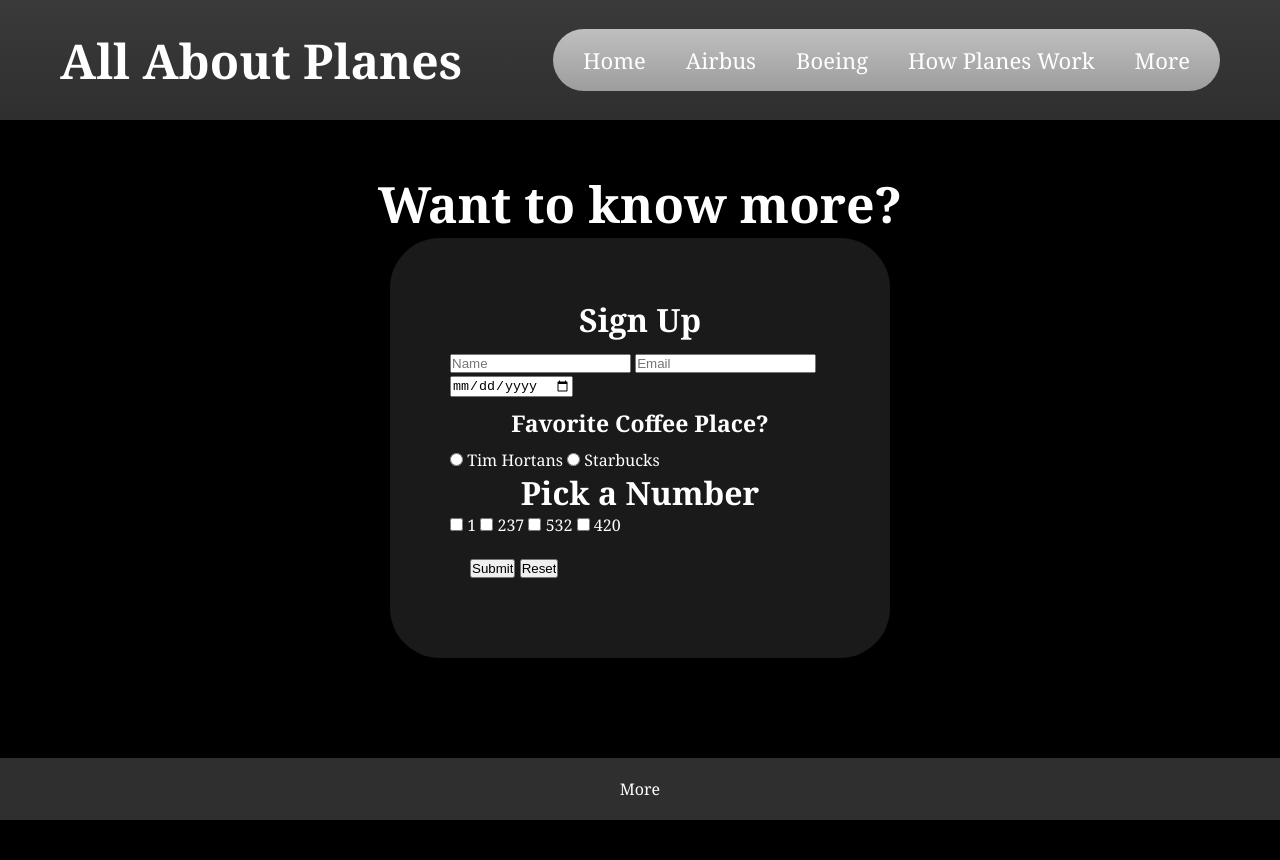
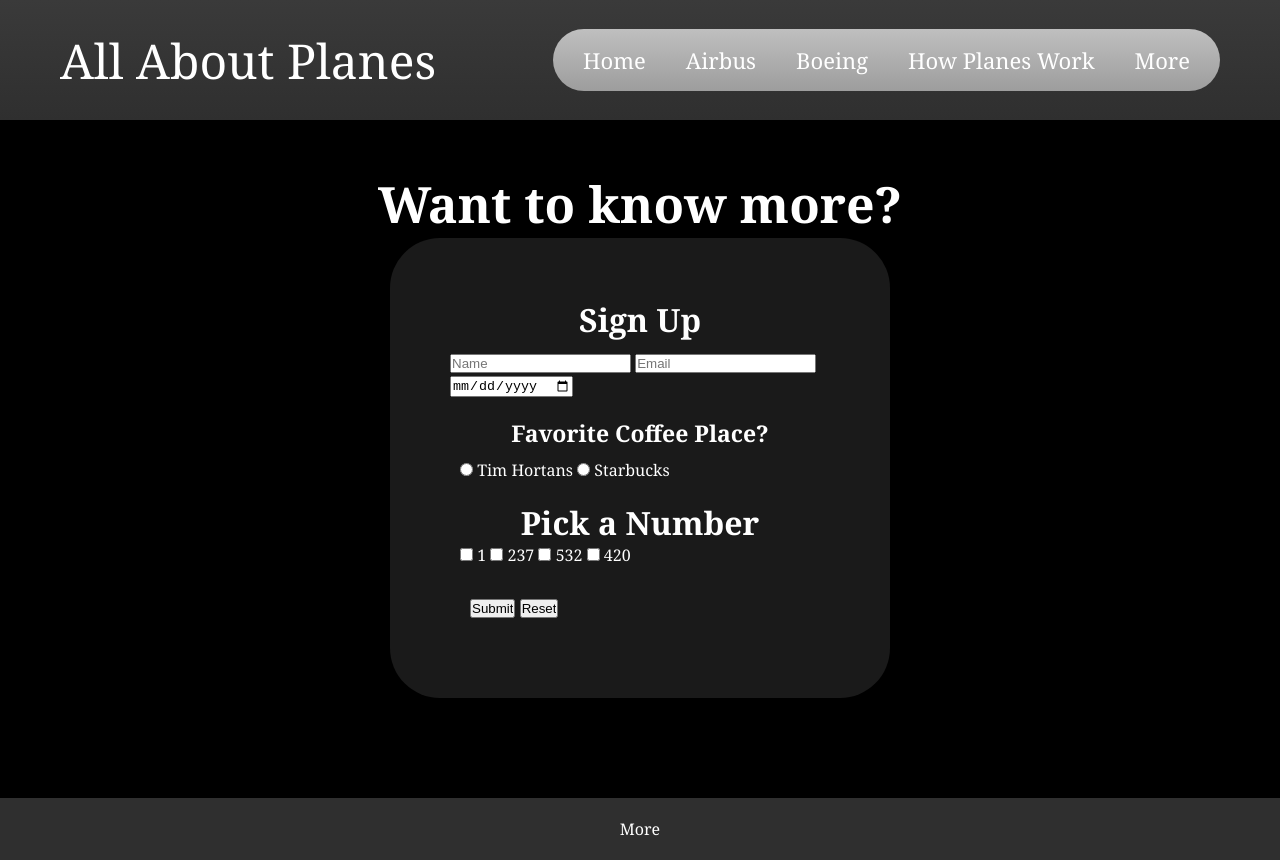
Before and after one commit to JaiJX/All_about_planes_website, a plain HTML site: page More.html in a window 1280 px wide. Before the commit the page ends 820 px from the top, so only its background shows below. Drawn offline with Linux system fonts and the light colour scheme.

Commit message:
V22 (FINALY DONE YIPPEEE)

```diff
--- a/More.html
+++ b/More.html
@@ -1,8 +1,9 @@
 <!DOCTYPE html>
-<html>
+<html lang="en">
     <head>
         <link rel="stylesheet" href="styles.css">
         <title>All About Planes</title>
+        <link rel="icon" href="PlanesSVG.svg">
         <meta name="viewport" content="width=device-width, initial-scale=1.0">
     </head>
 
@@ -36,18 +37,18 @@
                 <h1 class="SU">Sign Up</h1>
                 <input type="text" placeholder="Name" class="NameBox">
                 <input type="email" placeholder="Email" class="EmailBox">
-                <input type="date" placeholder="Date" class="DateBox">
-                <div class=""radioDiv>
+                <input type="date" class="DateBox">
+                <div class="radioDiv">
                     <h1 class="FCP">Favorite Coffee Place?</h1>
-                    <input type="radio" placeholder="Button1"class="radioBox" id="radioBox1">
-                    <label class="Timmys" for="radio1">Tim Hortans</label>
-                    <input type="radio" placeholder="Button2" class="radioBox id="radioBox2">
+                    <input type="radio" class="radioBox" id="radioBox1">
+                    <label class="Timmys" for="radioBox1">Tim Hortans</label>
+                    <input type="radio" class="radioBox" id="radioBox2">
                     <label class="Star" for="radioBox2">Starbucks</label>
                 </div>
-                <div class=""checkDiv>
+                <div class="checkDiv">
                     <h1 class="PIC">Pick a Number</h1>
-                    <input type="checkbox"id="box1">
-                    <label class="cBox1" for=""box1>1</label>
+                    <input type="checkbox" id="box1">
+                    <label class="cBox1" for="box1">1</label>
                     <input type="checkbox" id="box2">
                     <label class="cBox2" for="box2">237</label>
                     <input type="checkbox" id="box3">
@@ -61,9 +62,9 @@
                 </div>
             </form>
         </div>
+        <footer class="Morefooter">
+        <p>More</p>
+        </footer>
     </body>
-    <footer class="Morefooter">
-        <p>More</p>
-    </footer>
     <script src="script.js"></script>
 </html>
--- a/styles.css
+++ b/styles.css
@@ -1,3 +1,4 @@
+/* Lines items */
 /*body *
 { outline:
 1px solid lime }*/
@@ -34,7 +35,7 @@ body {
 .Logo {
     color: white;
     font-size: 48px;
-    font-weight: noraml;
+    font-weight: normal;
 }
 
 /* Styles the navigation menu container */
@@ -242,7 +243,6 @@ body {
 
 .footer {
     background-color: #2f2f2f;
-    float: bottom;
     padding: 40px;
     text-align: center;
     color: white;
@@ -519,7 +519,7 @@ body {
 @media (max-width: 380px) {
     .Bar {
         width: 380px;
-        position: flex;
+        position: relative;
     }
 
     .footer {
```
Also changed, not shown: Airbus.html (+6 -6 lines), Boeing.html (+6 -5 lines), HPW.html (+5 -4 lines), index.html (+5 -5 lines), PlanesSVG.svg (added).
